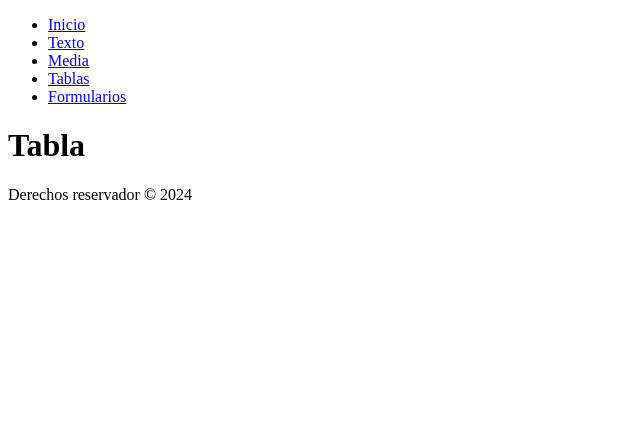
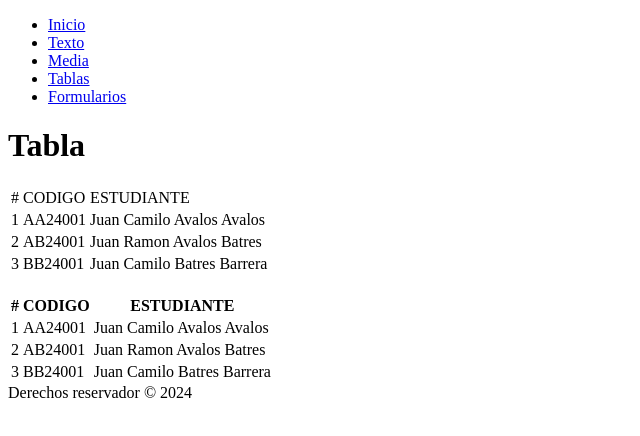
Before and after one commit to AnithaCastillo/PracticaHTML, a plain HTML site: page views/tabla.html in a window 1280 px wide. Shown: the whole page, without its empty margins (0-640 px from the left). Drawn offline with Linux system fonts and the light colour scheme.

Commit message:
Realice modificaciones y tablas

```diff
--- a/views/tabla.html
+++ b/views/tabla.html
@@ -19,7 +19,59 @@
     </header>
     <main>
     <h1>Tabla</h1>
+    <table>
+        <tr>
+            <td>#</td>
+            <td>CODIGO</td>
+            <td>ESTUDIANTE</td>
+        </tr>
 
+        <tr>
+            <td>1</td>
+            <td>AA24001</td>
+            <td>Juan Camilo Avalos Avalos</td>
+        </tr>
+        <tr>
+            <td>2</td>
+            <td>AB24001</td>
+            <td>Juan Ramon Avalos Batres</td>
+        </tr>
+        <tr>
+            <td>3</td>
+            <td>BB24001</td>
+            <td>Juan Camilo Batres Barrera</td>
+        </tr>
+    </table>
+        <br />
+
+        <table>
+            <thead>
+                <tr>
+                    <th>#</th>
+                    <th>CODIGO</th>
+                    <th>ESTUDIANTE</th>
+
+                </tr>
+            </thead>
+            <tbody>
+                <tr>
+                    <td>1</td>
+                    <td>AA24001</td>
+                    <td>Juan Camilo Avalos Avalos</td>
+                </tr>
+                <tr>
+                    <td>2</td>
+                    <td>AB24001</td>
+                    <td>Juan Ramon Avalos Batres</td>
+                </tr>
+                <tr>
+                    <td>3</td>
+                    <td>BB24001</td>
+                    <td>Juan Camilo Batres Barrera</td>
+                </tr>
+
+            </tbody>
+        </table>
     </main>
     <footer>
         Derechos reservador &copy; 2024
```
Also changed, not shown: views/formulario.html (+9 -6 lines), views/media.html (+1 -1 lines).
